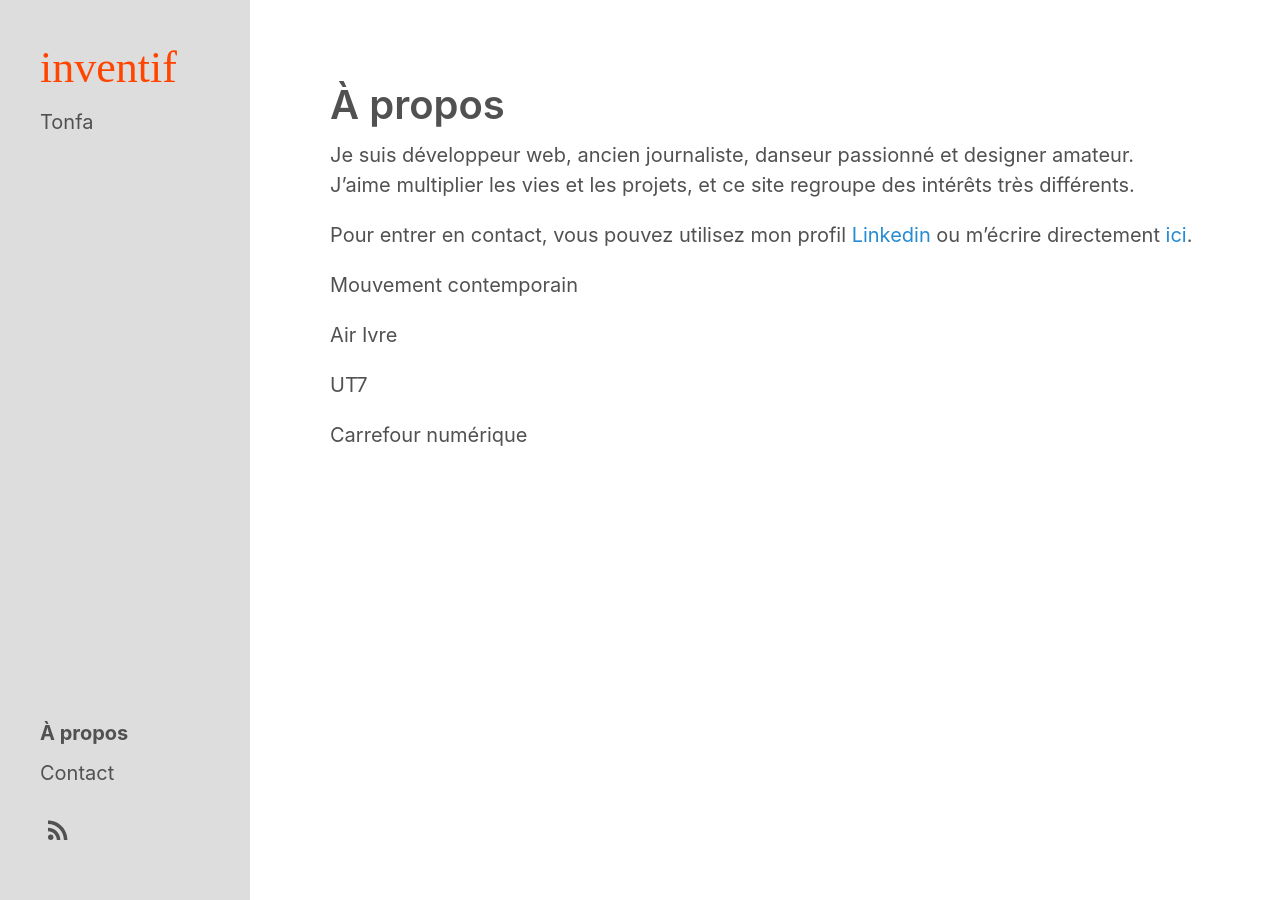
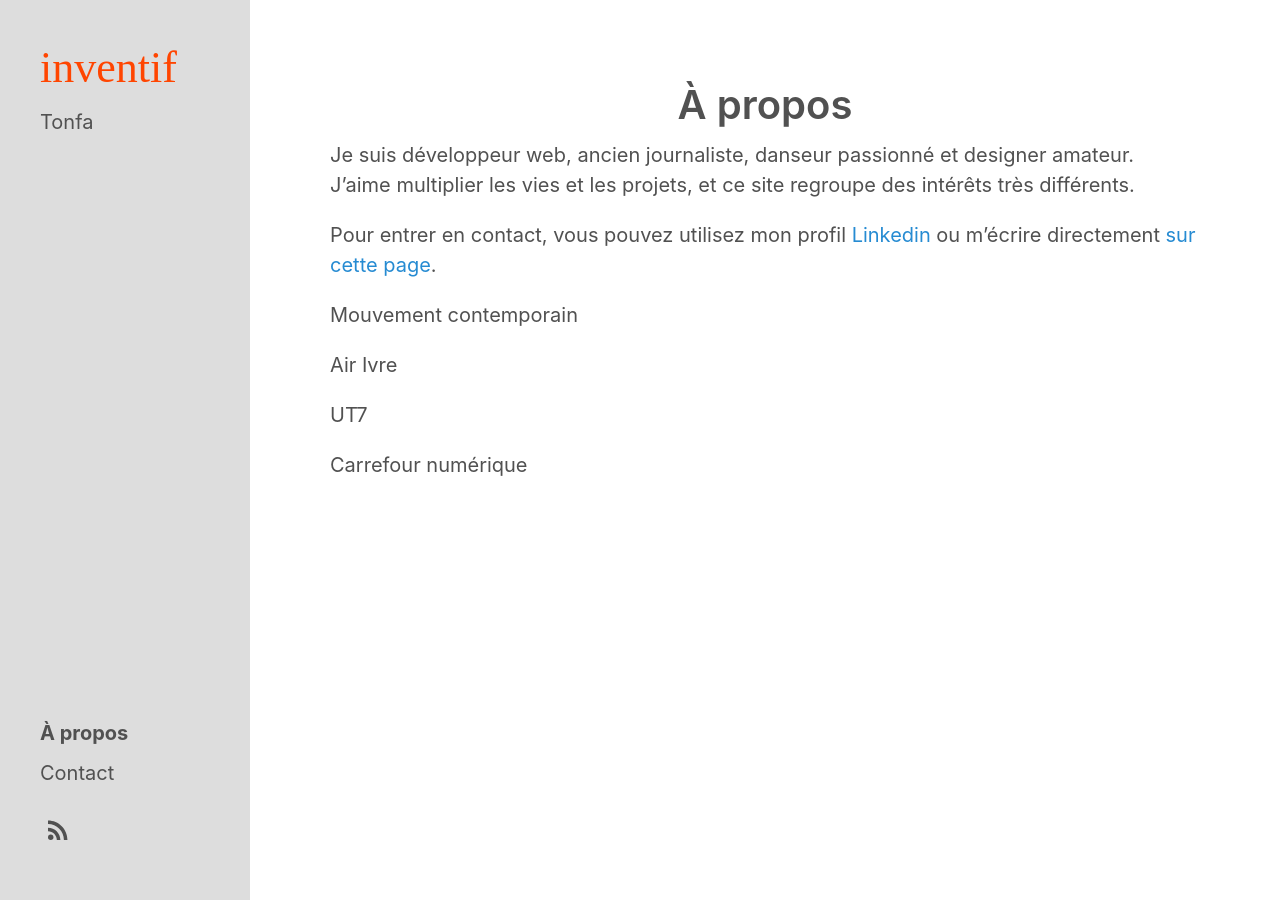
Before and after one commit to Ruff9/inventif, a Jekyll site: the page built from pages/a-propos.md, in a window 1280 px wide. Built offline with Jekyll 4.4.1, drawn with Linux system fonts in a browser that asks for light colours.

Commit message:
refactore scss

```diff
--- a/_sass/hydeout/_layout.scss
+++ b/_sass/hydeout/_layout.scss
@@ -67,7 +67,6 @@ body {
   @media (min-width: $large-breakpoint) {
     width: $sidebar-width;
     text-align: left;
-
     > *:last-child {
       margin-bottom: 0;
     }
@@ -113,7 +112,19 @@ body {
   }
 }
 
-// Container is flexbox as well -- we want content div to stretch and fill
+.page-title {
+  text-align: center;
+  margin-bottom: 30px;
+}
+
+.post-title {
+  text-align: right;
+
+  @media (min-width: $large-breakpoint) {
+    text-align: left;
+  }
+}
+
 .container {
   flex: 1 1 auto;
   display: flex;
@@ -122,22 +133,8 @@ body {
   > .content {
     flex-grow: 1;
   }
-}
 
-.content {
-  background: $body-bg;
-  color: $body-color;
-  padding: $section-spacing;
-}
-
-
-/* -----------------------------------------------------------
-  Mobile view
------------------------------------------------------------ */
-
-
-// Make header elements blend into sidebar / background
-.container > header {
+  > header {
     background: transparent;
     margin: ($heading-spacing - $section-spacing)
             $section-spacing
@@ -149,14 +146,40 @@ body {
       }
     }
 
-  .post-title, .page-title {
-    text-align: right;
+    @media (min-width: $large-breakpoint) {
+      color: inherit;
+      margin: 0;
+      h1, h2 {
+        color: inherit;
 
-    @media (min-width: $large-breakpoint) {
-      text-align: left;
+        &:last-child {
+          margin-bottom: $heading-spacing;
+        }
+      }
     }
   }
 
+  @media (min-width: $large-breakpoint) {
+    background: $body-bg;
+    color: $body-color;
+    padding: $section-spacing * 2;
+    height: 100vh;
+
+    > * {
+      padding: 0;
+    }
+  }
+
+}
+
+.content {
+  background: $body-bg;
+  color: $body-color;
+  padding: $section-spacing;
+
+  @media (min-width: $large-breakpoint) {
+    padding: 0;
+  }
 }
 
 
@@ -224,40 +247,6 @@ body {
 
     > *:last-child {
       margin-bottom: 0;
-    }
-  }
-}
-
-
-/* -----------------------------------------------------------
-  Tablet / Desktop view
------------------------------------------------------------ */
-
-@media (min-width: $large-breakpoint) {
-
-  .index #sidebar { margin-bottom: 0; }
-
-  // Make entire container background white to contrast against sidebar
-  .container {
-    background: $body-bg;
-    color: $body-color;
-    padding: $section-spacing * 2;
-    height: 100vh;
-
-    > header {
-      color: inherit;
-      margin: 0;
-      h1, h2 {
-        color: inherit;
-
-        &:last-child {
-          margin-bottom: $heading-spacing;
-        }
-      }
-    }
-
-    > * {
-      padding: 0;
     }
   }
 }
--- a/pages/a-propos.md
+++ b/pages/a-propos.md
@@ -7,7 +7,7 @@ sidebar_link: true
 
 Je suis développeur web, ancien journaliste, danseur passionné et designer amateur. J'aime multiplier les vies et les projets, et ce site regroupe des intérêts très différents.
 
-Pour entrer en contact, vous pouvez utilisez mon profil <a href="https://fr.linkedin.com/in/remymaucourt" target="_blank">Linkedin</a> ou m'écrire directement <a href="/contact">ici</a>.
+Pour entrer en contact, vous pouvez utilisez mon profil <a href="https://fr.linkedin.com/in/remymaucourt" target="_blank">Linkedin</a> ou m'écrire directement [sur cette page](contact.md).
 
 Mouvement contemporain
 
```
Lines whose indentation alone changed are shown as unchanged.
